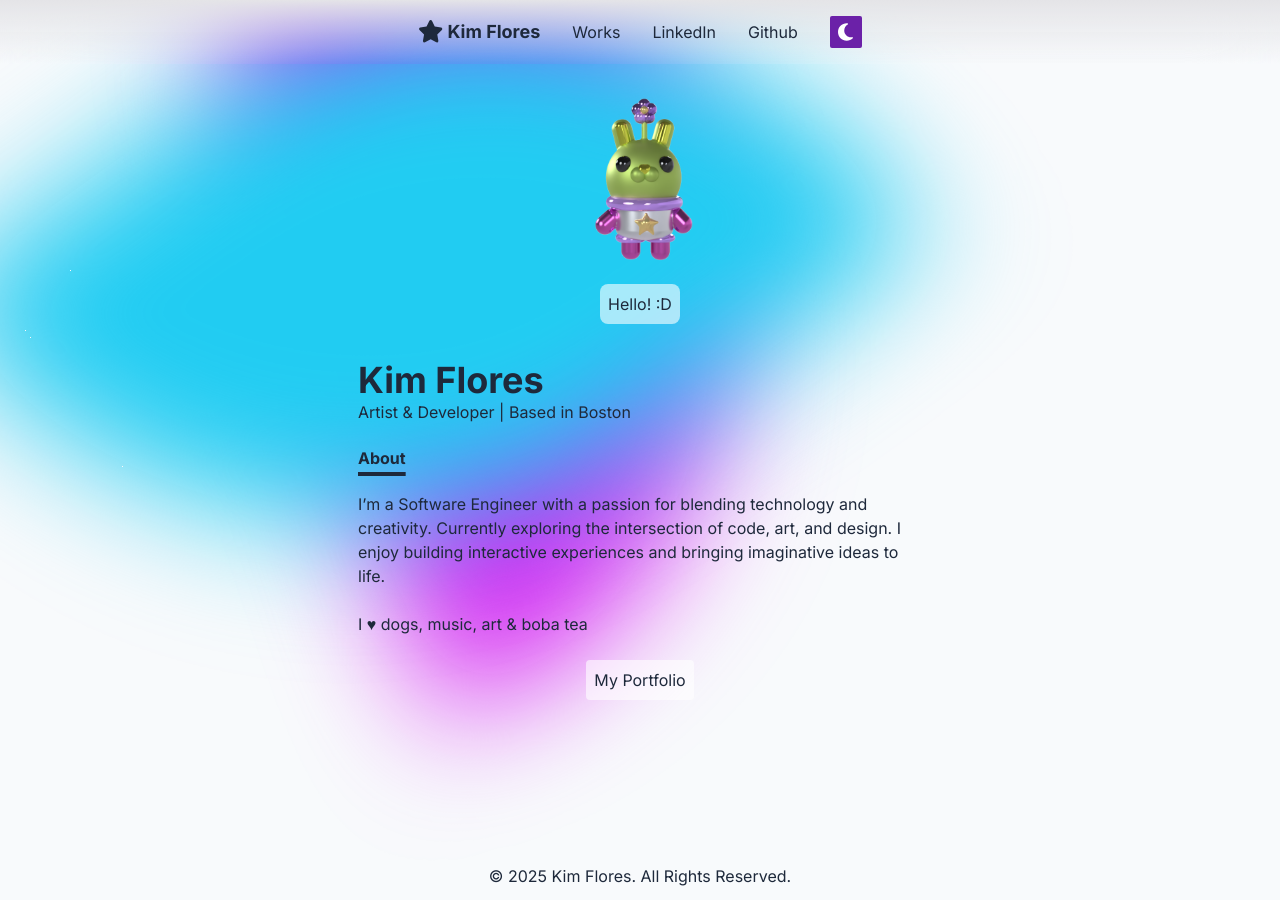
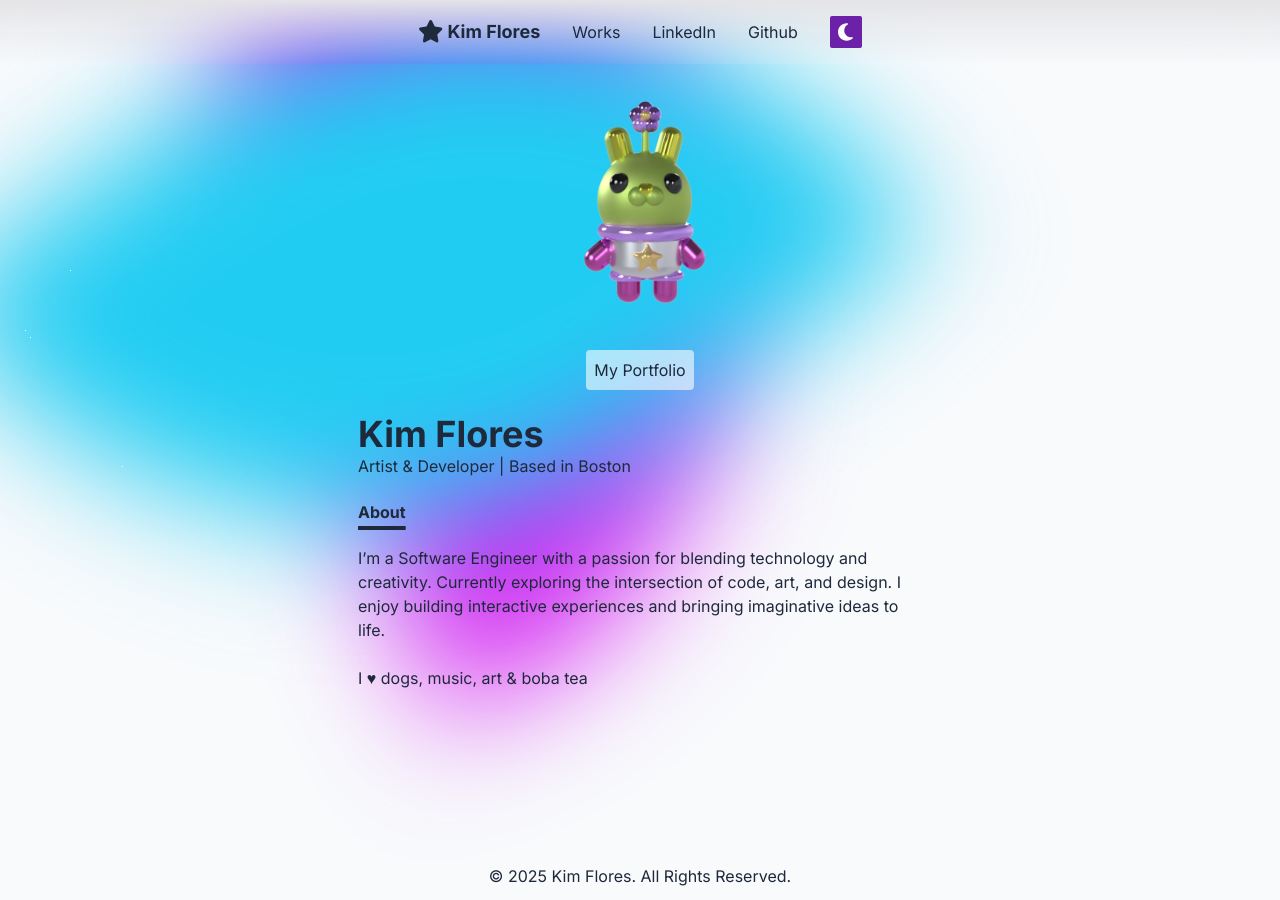
Before and after one commit to Kim-Flores/portfolio, a Next.js app: page / in a window 1280 px wide. Built offline with nearby package versions, Linux system fonts and the light colour scheme.

Commit message:
adjust img size & page layout

```diff
--- a/src/app/components/About.jsx
+++ b/src/app/components/About.jsx
@@ -9,13 +9,19 @@ const About = () => {
           className="hover:animate-pulse"
           src="./works/spaceBunny.png"
           alt="Womp Model"
-          width={200}
+          width={250}
           height={150}
         />
       </div>
-      <div className="flex p-3 justify-center">
-        <p className="p-2 bg-white/60 dark:bg-black/50 rounded-lg">Hello! :D</p>
+      <div className="flex pt-8 px-2 justify-center">
+        <Link
+          href="/works"
+          className="p-2 bg-white/60 hover:bg-white/70 rounded dark:bg-black/50 dark:hover:bg-black/70"
+        >
+          My Portfolio
+        </Link>
       </div>
+
       <div className="my-6">
         <p className="text-4xl font-bold">Kim Flores</p>
         <p>Artist & Developer | Based in Boston</p>
@@ -34,14 +40,7 @@ const About = () => {
         </div>
       </div>
       <div className="mb-6">I &#9829; dogs, music, art & boba tea</div>
-      <div className="flex justify-center">
-        <Link
-          href="/works"
-          className="p-2 bg-white/60 hover:bg-white/70 rounded dark:bg-black/50 dark:hover:bg-black/70"
-        >
-          My Portfolio
-        </Link>
-      </div>
+      <div className="flex justify-center"></div>
     </div>
   );
 };
```
